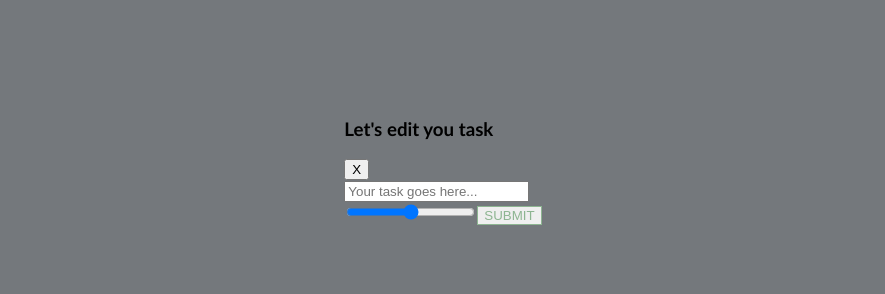
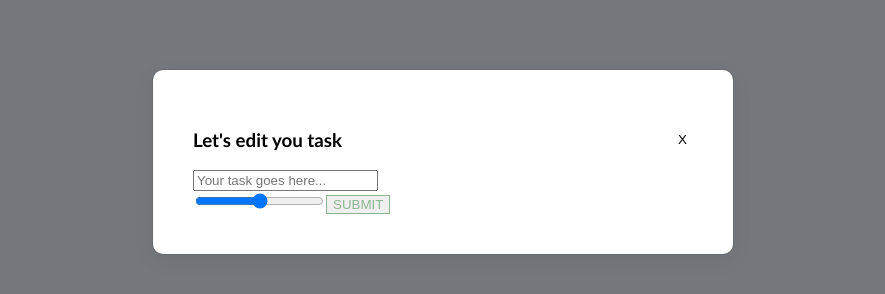
Before and after one commit to jlcarrascof/To-Do-App-PERN, a React (Vite) app in the folder client/: page / in a window 1280 px wide. Shown: the part 238-532 px from the top of the page, without its empty margins (197-1082 px from the left). Built offline with nearby package versions, Linux system fonts and the light colour scheme; no server answers.

Commit message:
refactor: Update modal styling and structure in index.css

```diff
--- a/client/src/index.css
+++ b/client/src/index.css
@@ -135,3 +135,21 @@ body {
     justify-content: center;
     align-items: center;
 }
+
+.modal {
+    width: 500px;
+    background-color: rgb(255, 255, 255);
+    padding: 40px;
+    border-radius: 10px;
+    box-shadow: rgba(0, 0, 0, 0.05) 0 6px 24px 0, rgba(0, 0, 0, 0.08) 0 0 0 1px;
+}
+
+.modal .form-title-container {
+    display: flex;
+    justify-content: space-between;
+}
+
+.modal .form-title-container button {
+    border: none;
+    background: transparent;
+}
```
